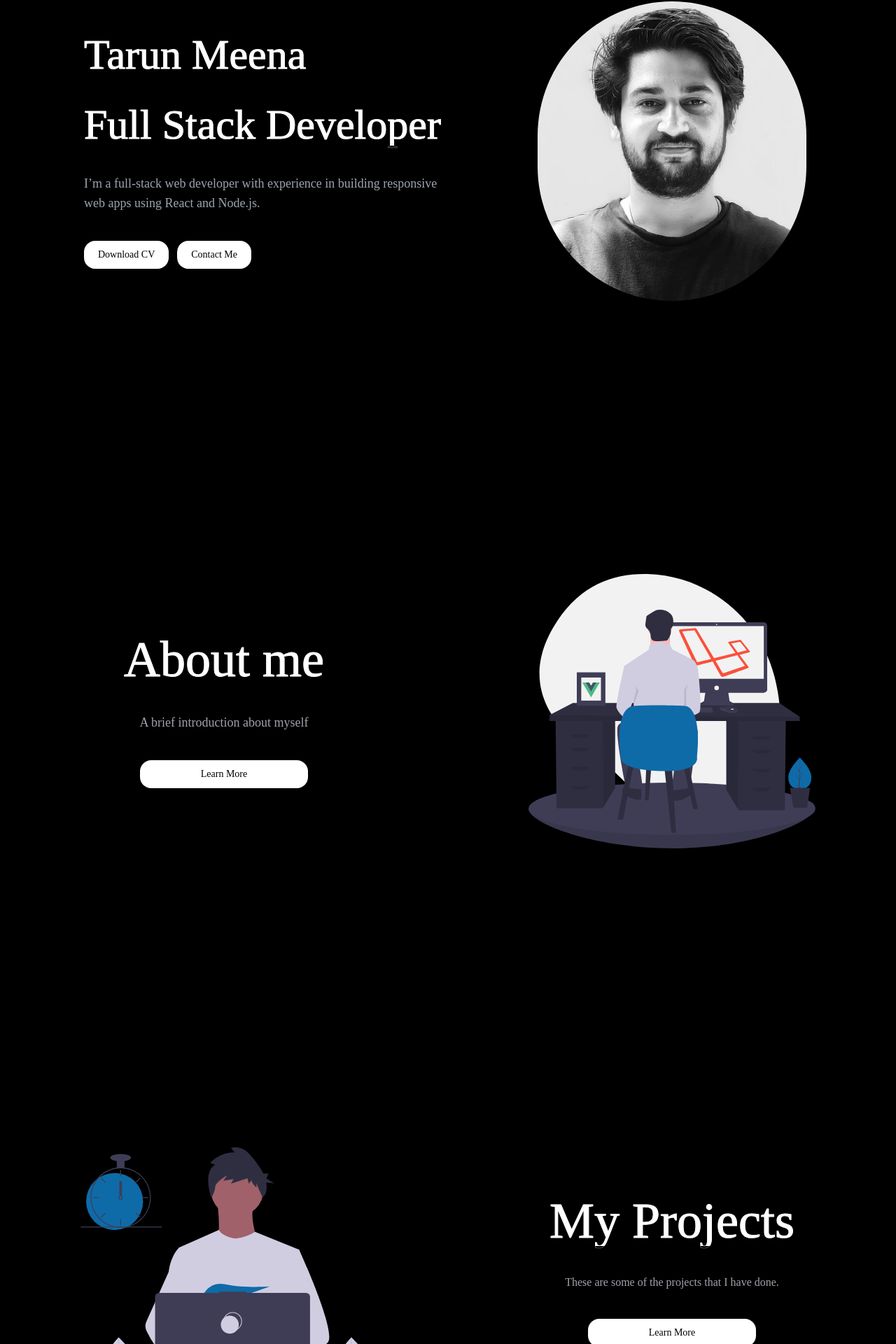
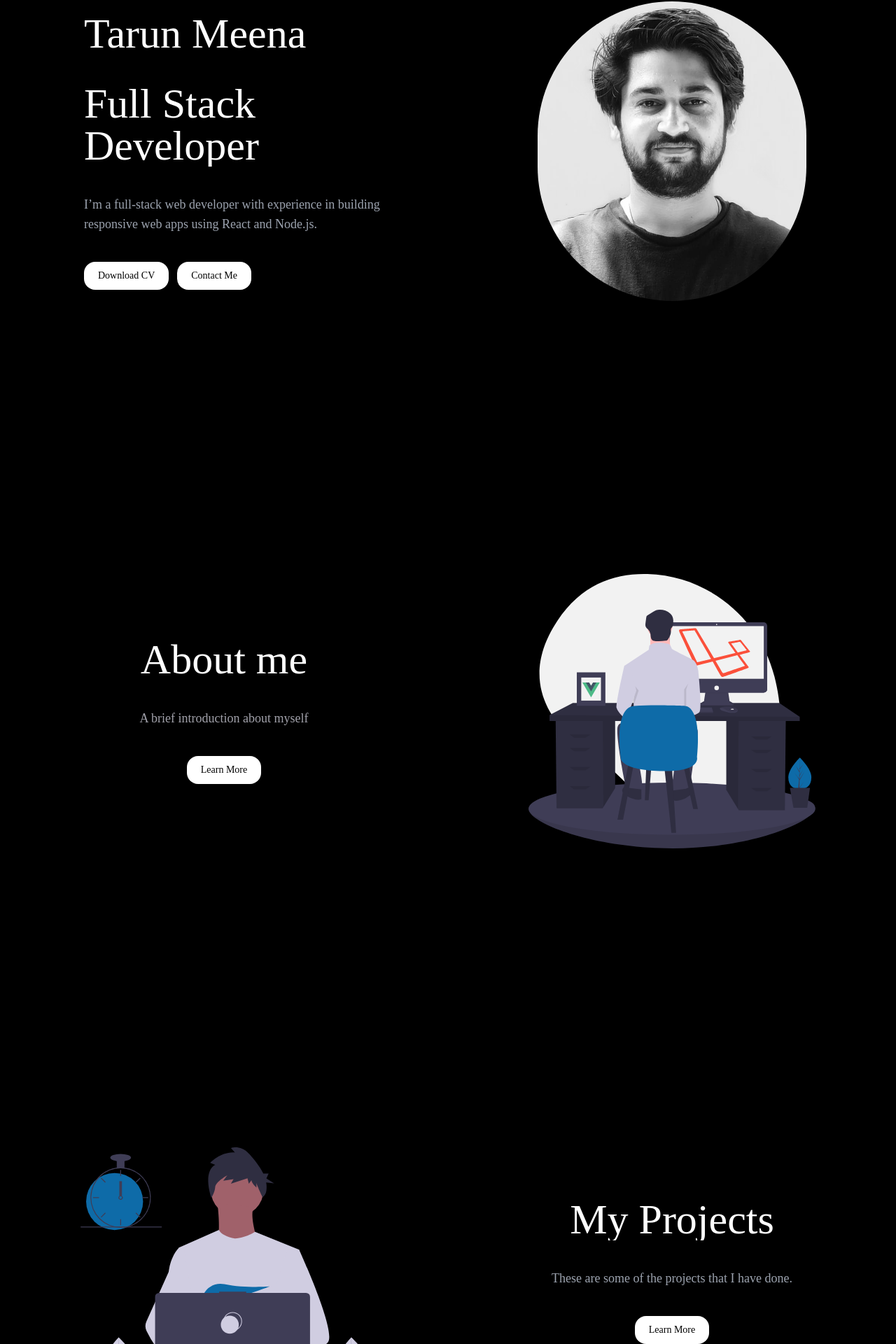
Before and after one commit to tarunmeena6846/Portfolio, a Next.js app in the folder portfolio/: page / in a window 1280 px wide. Shown: the part 984-2904 px from the top of the page at 70% size. Built offline with nearby package versions, Linux system fonts and the light colour scheme; what tailwindcss-debug-screens would draw is missing.

Commit message:
animation added

```diff
--- a/portfolio/src/app/components/AboutSection.tsx
+++ b/portfolio/src/app/components/AboutSection.tsx
@@ -2,29 +2,69 @@
 
 import { Button } from "@/src/components/ui/button";
 import { useRouter } from "next/navigation";
-
+import { motion } from "framer-motion";
 export default function AboutSection() {
   const router = useRouter();
   return (
     <div className="flex flex-col items-center justify-center w-screen h-screen overflow-hidden ">
       <div className="mx-auto container grid grid-cols-2 ">
-        <div className="col-span-1 px-20 space-y-10 flex flex-col justify-center items-center">
-          <h1 className="text-4xl text-transparent duration-1000 bg-white animate-title cursor-default text-edge-outline font-display sm:text-6xl md:text-7xl whitespace-nowrap bg-clip-text ">
+        <motion.div
+          className="col-span-1 px-20 space-y-10 flex flex-col justify-center items-center"
+          initial={{ x: -100, opacity: 0 }}
+          whileInView={{ x: 0, opacity: 1 }}
+          transition={{
+            type: "spring",
+          }}
+        >
+          <motion.h1
+            className="text-4xl text-transparent bg-white  cursor-default font-display sm:text-6xl bg-clip-text "
+            initial={{ x: -100, opacity: 0 }}
+            whileInView={{ x: 0, opacity: 1 }}
+            transition={{
+              delay: 0.3,
+              type: "spring",
+            }}
+          >
             About me
-          </h1>
-          <h1 className=" text-zinc-400 text-lg animate-fade-up">
+          </motion.h1>
+          <motion.h1
+            className=" text-zinc-400 text-lg animate-fade-up"
+            initial={{ x: -100, opacity: 0 }}
+            whileInView={{ x: 0, opacity: 1 }}
+            transition={{
+              delay: 0.5,
+              type: "spring",
+            }}
+          >
             A brief introduction about myself
-          </h1>
-          <Button
-            className="bg-white text-black hover:bg-gray-700 hover:text-white p-5 rounded-2xl w-1/2"
-            onClick={() => router.push("/about")}
+          </motion.h1>
+          <motion.div
+            initial={{ y: 40, opacity: 0 }}
+            whileInView={{ y: 0, opacity: 1 }}
+            transition={{
+              delay: 0.7,
+              type: "spring",
+            }}
           >
-            Learn More
-          </Button>
-        </div>
-        <div className="col-span-1 flex justify-center items-center">
+            <Button
+              className="bg-white text-black hover:bg-gray-700 hover:text-white p-5 rounded-2xl"
+              onClick={() => router.push("/about")}
+            >
+              Learn More
+            </Button>
+          </motion.div>
+        </motion.div>
+        <motion.div
+          className="col-span-1 flex justify-center items-center"
+          initial={{ x: -100, opacity: 0 }}
+          whileInView={{ x: 0, opacity: 1 }}
+          transition={{
+            delay: 0.7,
+            type: "spring",
+          }}
+        >
           <img src="./aboutSection.svg" className="h-[80%] w-[80%]" />
-        </div>
+        </motion.div>
       </div>
     </div>
   );
--- a/portfolio/src/app/components/IntroSection.tsx
+++ b/portfolio/src/app/components/IntroSection.tsx
@@ -1,39 +1,84 @@
+"use client";
 import { Button } from "@/src/components/ui/button";
-
+import { motion } from "framer-motion";
 export default function IntroSection() {
   return (
     <div className="flex flex-col items-center justify-center w-screen h-screen overflow-hidden ">
-      {/* <div className="hidden w-screen h-px animate-glow md:block animate-fade-left bg-gradient-to-r from-zinc-300/0 via-zinc-300/50 to-zinc-300/0" /> */}
-      {/* <div className="flex flex-col justify-center w-full h-full "> */}
       <div className="mx-auto container grid grid-cols-2 w-full">
-        <div className="col-span-1 mx-auto px-20 space-y-10 flex flex-col justify-center ml-10">
-          <h1 className="text-4xl text-transparent duration-1000 bg-white animate-title cursor-default text-edge-outline font-display sm:text-4xl md:text-6xl whitespace-nowrap bg-clip-text  text-gray-400">
+        <motion.div
+          className="col-span-1 mx-auto px-20 space-y-10 flex flex-col justify-center ml-10"
+          initial={{ x: -100, opacity: 0 }}
+          whileInView={{ x: 0, opacity: 1 }}
+          transition={{
+            type: "spring",
+          }}
+        >
+          <motion.h3
+            className="text-4xl text-transparent bg-white cursor-default sm:text-4xl md:text-6xl bg-clip-text text-gray-400"
+            initial={{ x: -100, opacity: 0 }}
+            whileInView={{ x: 0, opacity: 1 }}
+            transition={{
+              delay: 0.2,
+              type: "spring",
+            }}
+          >
             Tarun Meena
-          </h1>
-          <h1 className="text-4xl text-transparent duration-1000 bg-white animate-title cursor-default text-edge-outline font-display sm:text-4xl md:text-6xl whitespace-nowrap bg-clip-text ">
+          </motion.h3>
+          <motion.h1
+            className="text-4xl text-transparent bg-white cursor-default sm:text-4xl md:text-6xl bg-clip-text"
+            initial={{ x: -100, opacity: 0 }}
+            whileInView={{ x: 0, opacity: 1 }}
+            transition={{
+              delay: 0.3,
+              type: "spring",
+            }}
+          >
             Full Stack Developer
-          </h1>
-          <h1 className="text-gray-400 text-lg">
+          </motion.h1>
+          <motion.p
+            className="text-gray-400 text-lg"
+            initial={{ x: -100, opacity: 0 }}
+            whileInView={{ x: 0, opacity: 1 }}
+            transition={{
+              delay: 0.4,
+              type: "spring",
+            }}
+          >
             I’m a full-stack web developer with experience in building
             responsive web apps using React and Node.js.
-          </h1>
-          <div className="flex gap-3">
+          </motion.p>
+          <motion.div
+            className="flex gap-3"
+            initial={{ x: -100, opacity: 0 }}
+            whileInView={{ x: 0, opacity: 1 }}
+            transition={{
+              delay: 0.5,
+              type: "spring",
+            }}
+          >
             <Button className="bg-white text-black hover:bg-gray-700 hover:text-white p-5 rounded-2xl">
               Download CV
             </Button>
             <Button className="bg-white text-black hover:bg-gray-700 hover:text-white p-5 rounded-2xl">
               Contact Me
             </Button>
-          </div>
-        </div>
-        <div className="col-span-1 flex justify-center items-center">
+          </motion.div>
+        </motion.div>
+        <motion.div
+          className="col-span-1 flex justify-center items-center"
+          initial={{ x: 100, opacity: 0 }}
+          whileInView={{ x: 0, opacity: 1 }}
+          transition={{
+            delay: 0.7,
+            type: "spring",
+          }}
+        >
           <img
             src="./photo.jpeg"
-            className="rounded-full filter grayscale hover:blur-0 hover:grayscale-0 transition-all duration-500 h-[60%]"
+            className="rounded-full filter grayscale hover:blur-0 hover:grayscale-0 transition-all ease duration-500 h-[60%]"
           ></img>
-        </div>
+        </motion.div>
       </div>
-      {/* <div className="hidden w-screen h-px animate-glow md:block animate-fade-right bg-gradient-to-r from-zinc-300/0 via-zinc-300/50 to-zinc-300/0" /> */}
     </div>
   );
 }
--- a/portfolio/src/app/components/MyProjects.tsx
+++ b/portfolio/src/app/components/MyProjects.tsx
@@ -1,6 +1,7 @@
 "use client";
 import { Button } from "@/src/components/ui/button";
 import { useRouter } from "next/navigation";
+import { motion } from "framer-motion";
 
 export default function MyProjects() {
   const router = useRouter();
@@ -8,23 +9,64 @@ export default function MyProjects() {
     <div className="flex flex-col items-center justify-center w-screen h-screen overflow-hidden">
       {/* <div className="hidden w-screen h-px animate-glow md:block animate-fade-left bg-gradient-to-r from-zinc-300/0 via-zinc-300/50 to-zinc-300/0" /> */}
       <div className="mx-auto container grid grid-cols-2 ">
-        <div className="col-span-1 flex justify-center items-center">
+        <motion.div
+          className="col-span-1 flex justify-center items-center"
+          initial={{ x: 100, opacity: 0 }}
+          whileInView={{ x: 0, opacity: 1 }}
+          transition={{
+            delay: 0.6,
+            type: "spring",
+          }}
+        >
           <img src="./projects.svg" className="h-[80%] w-[80%]" />
-        </div>
-        <div className="col-span-1 px-20 space-y-10 flex flex-col justify-center items-center">
-          <h1 className="text-4xl text-transparent duration-1000 bg-white animate-title cursor-default text-edge-outline font-display sm:text-6xl md:text-7xl whitespace-nowrap bg-clip-text ">
+        </motion.div>
+        <motion.div
+          className="col-span-1 px-20 space-y-10 flex flex-col justify-center items-center"
+          initial={{ x: -100, opacity: 0 }}
+          whileInView={{ x: 0, opacity: 1 }}
+          transition={{
+            type: "spring",
+          }}
+        >
+          <motion.h1
+            className="text-4xl text-transparent bg-white cursor-default sm:text-4xl md:text-6xl bg-clip-text"
+            initial={{ x: -100, opacity: 0 }}
+            whileInView={{ x: 0, opacity: 1 }}
+            transition={{
+              delay: 0.3,
+              type: "spring",
+            }}
+          >
             My Projects
-          </h1>
-          <p className=" text-zinc-400 animate-fade-up">
+          </motion.h1>
+          <motion.p
+            className="text-gray-400 text-lg"
+            initial={{ x: -100, opacity: 0 }}
+            whileInView={{ x: 0, opacity: 1 }}
+            transition={{
+              delay: 0.4,
+              type: "spring",
+            }}
+          >
             These are some of the projects that I have done.
-          </p>
-          <Button
-            className="bg-white text-black hover:bg-gray-700 hover:text-white p-5 rounded-2xl w-1/2"
-            onClick={() => router.push("/projects")}
+          </motion.p>
+          <motion.div
+            className="flex gap-3"
+            initial={{ x: -100, opacity: 0 }}
+            whileInView={{ x: 0, opacity: 1 }}
+            transition={{
+              delay: 0.5,
+              type: "spring",
+            }}
           >
-            Learn More
-          </Button>
-        </div>
+            <Button
+              className="bg-white text-black hover:bg-gray-700 hover:text-white p-5 rounded-2xl"
+              onClick={() => router.push("/projects")}
+            >
+              Learn More
+            </Button>
+          </motion.div>
+        </motion.div>
       </div>
     </div>
   );
--- a/portfolio/src/app/components/Sidebar.tsx
+++ b/portfolio/src/app/components/Sidebar.tsx
@@ -9,7 +9,6 @@ export default function Sidebar() {
         <Link to="intro" spy={true} smooth={true} duration={500}>
           <Home
             className="w-[48px] h-[48px] text-black focus:outline-none"
-            // tabIndex={0}
           />
         </Link>
         <span className="absolute left-0 right-0 bottom-[-6px] h-[2px] bg-black scale-x-0 group-focus-within:scale-x-100 transition-transform"></span>
--- a/portfolio/src/app/projects/ProjectCard.tsx
+++ b/portfolio/src/app/projects/ProjectCard.tsx
@@ -20,8 +20,6 @@ export default function projectCard({ data, index }) {
             type: "spring",
           }}
         >
-          {" "}
-          {/* Add relative here */}
           <Image
             src={data.bg}
             alt="Alvalens"
```
Also changed, not shown: portfolio/src/app/components/ConnectSection.tsx (+58 -18 lines).
